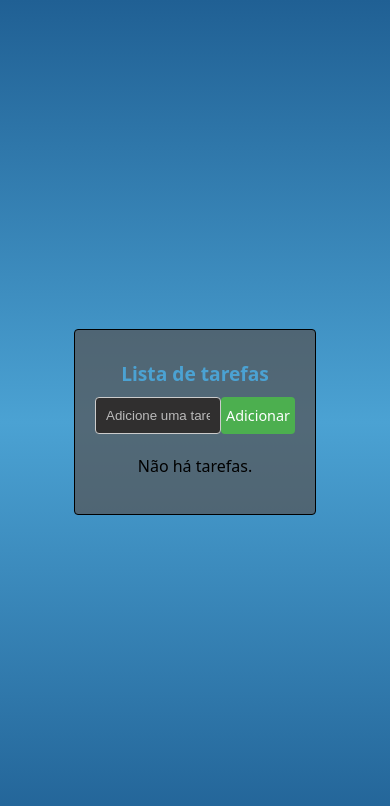
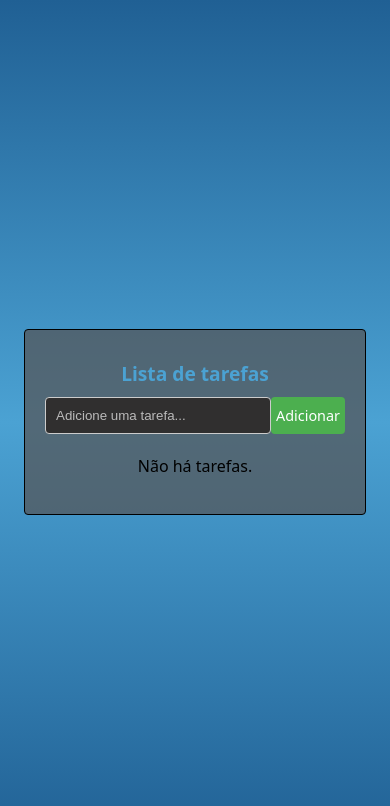
Before and after one commit to Larytgs/Projeto_ListaDeTarefas, a React (Vite) app in the folder vite-project/: page / in a window 390 px wide. Shown: the top 806 px of the page. Built offline with nearby package versions, Linux system fonts and the light colour scheme.

Commit message:
Update TodoApp.css

```diff
--- a/vite-project/src/componente/TodoApp.css
+++ b/vite-project/src/componente/TodoApp.css
@@ -152,7 +152,7 @@ body {
 
 @media (max-width: 500px) {
   .app-container {
-    width: 200px;
+    width: 300px;
   }
 
   .title {
@@ -176,10 +176,10 @@ body {
     gap: 2px;
   }
 
-  .todo-list {
+  /* .todo-list {
     min-width: 210px;
     max-width: 220px;
-  }
+  } */
 
   input {
     width: 100px;
```
